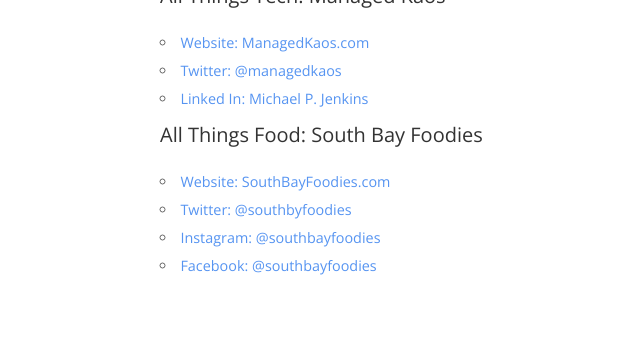
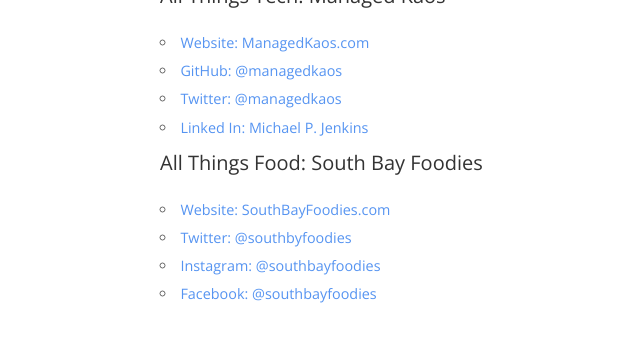
Before and after one commit to codeandcoffeelb/codeandcoffeelb.github.io, a Jekyll site: the page built from _posts/members/2016-06-11-managedkaos.md, in a window 1280 px wide and 900 px high, scrolled down 975 px, cut to the strip 488-830 px from the top of the window. Shown: the whole strip, without its empty margins (220-860 px from the left). Built offline with Jekyll 4.4.1, drawn with Linux system fonts in a browser that asks for light colours; nearby versions of some CDN libraries.

Commit message:
Add a link to github profile.
Add a link to github profile.

```diff
--- a/_posts/members/2016-06-11-managedkaos.md
+++ b/_posts/members/2016-06-11-managedkaos.md
@@ -22,6 +22,7 @@ I'm all over the social webs with a couple blogs, twitters, and instagrams cover
 <h3>All Things Tech: Managed Kaos</h3>
 
 - <a href="http://managedkaos.com" target="_blank">Website: ManagedKaos.com</a>
+- <a href="https://github.com/managedkaos" target="_blank">GitHub: @managedkaos</a>
 - <a href="https://twitter.com/ManagedKaos" target="_blank">Twitter: @managedkaos</a>
 - <a href="https://www.linkedin.com/in/michaelpjenkins" target="_blank">Linked In: Michael P. Jenkins</a>
 
```
